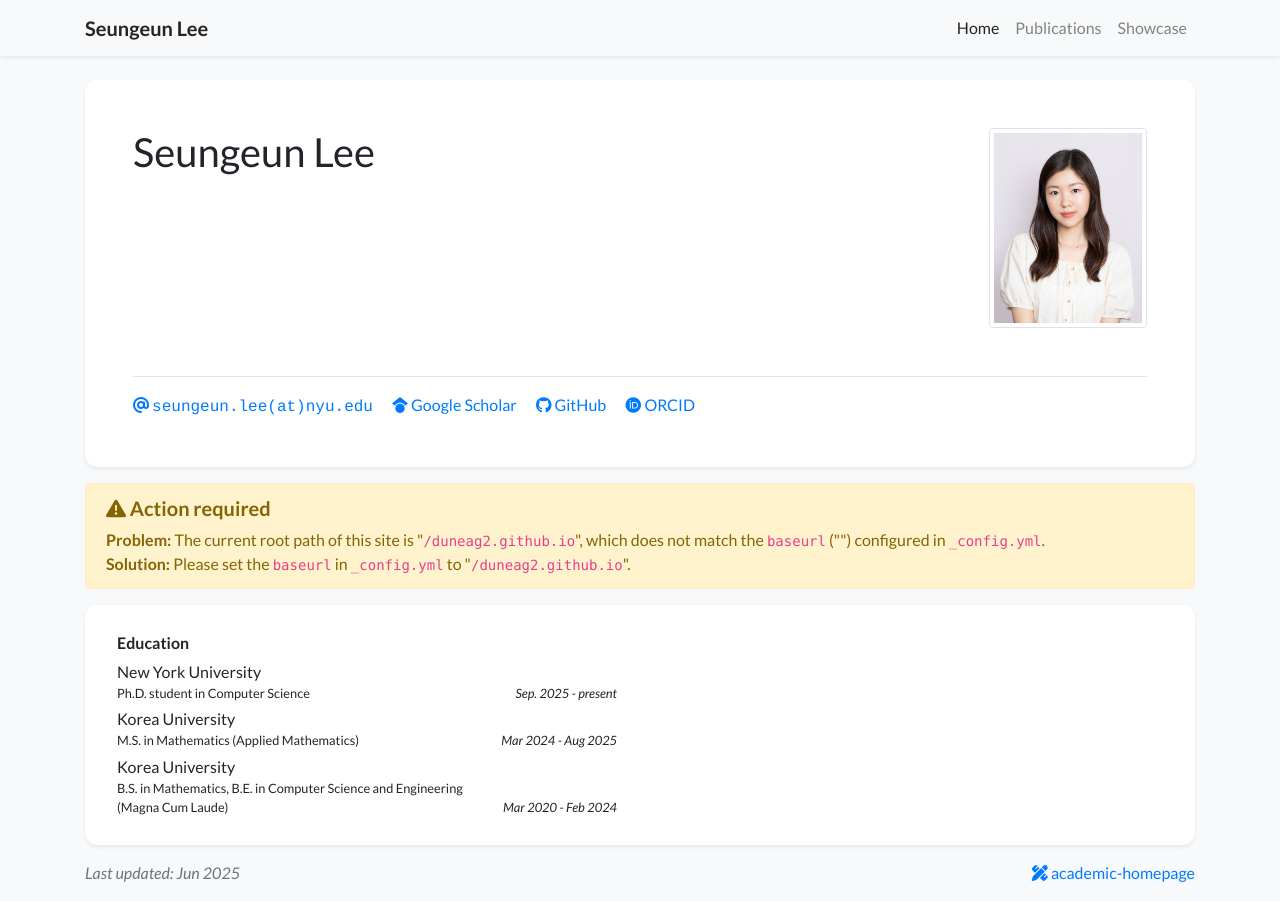
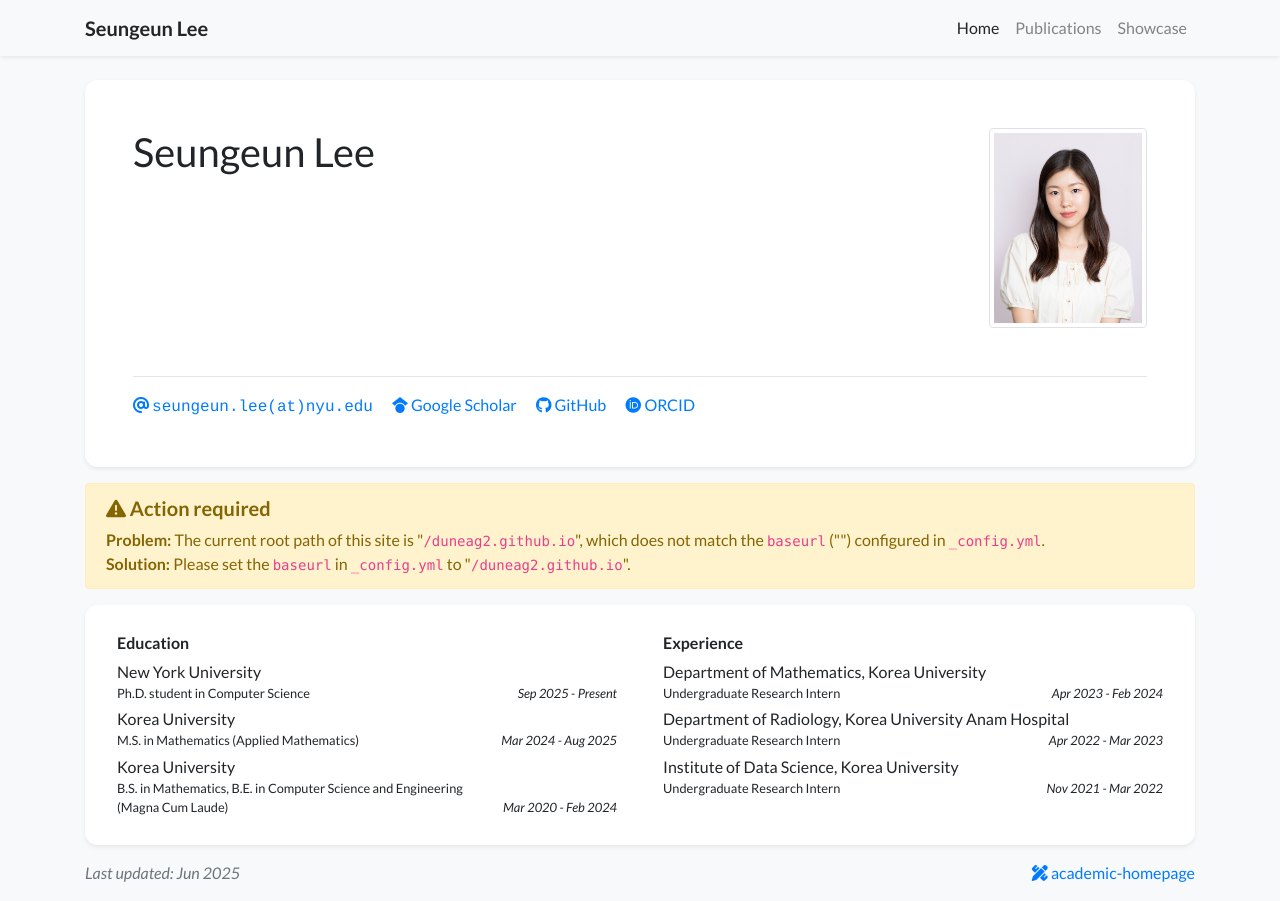
Before and after one commit to duneag2/duneag2.github.io, a Jekyll site: the page built from index.html, in a window 1280 px wide. Built offline with Jekyll 4.4.1, drawn with Linux system fonts in a browser that asks for light colours; nearby versions of some CDN libraries; a style sheet for code colours, icons or effects is not loaded.

Commit message:
Update profile.yml

```diff
--- a/_data/profile.yml
+++ b/_data/profile.yml
@@ -35,7 +35,7 @@ portrait_url: /assets/images/photos/seungeun.jpg
 education:
 - name: New York University
   position: Ph.D. student in Computer Science
-  date: Sep. 2025 - present
+  date: Sep 2025 - Present
 - name: Korea University
   position: M.S. in Mathematics (Applied Mathematics)
   date: Mar 2024 - Aug 2025
@@ -43,11 +43,16 @@ education:
   position: B.S. in Mathematics, B.E. in Computer Science and Engineering (Magna Cum Laude)
   date: Mar 2020 - Feb 2024
 
-# experience:
-# - name: Peking University
-#   logo: /assets/images/badges/PKU_red.png
-#   position: Research Intern
-#   date: Sep. 2019 - Jul. 2021
+experience:
+- name: Department of Mathematics, Korea University
+  position: Undergraduate Research Intern
+  date: Apr 2023 - Feb 2024
+- name: Department of Radiology, Korea University Anam Hospital
+  position: Undergraduate Research Intern
+  date: Apr 2022 - Mar 2023
+- name: Institute of Data Science, Korea University
+  position: Undergraduate Research Intern
+  date: Nov 2021 - Mar 2022
 
 # awards:
 # - name: Award Name 2
```
